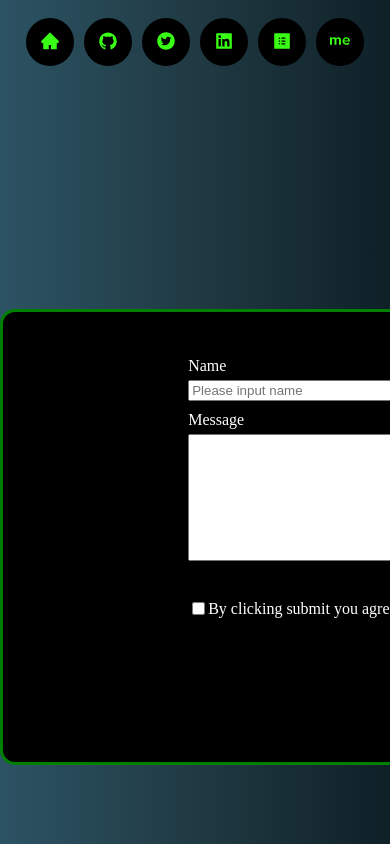
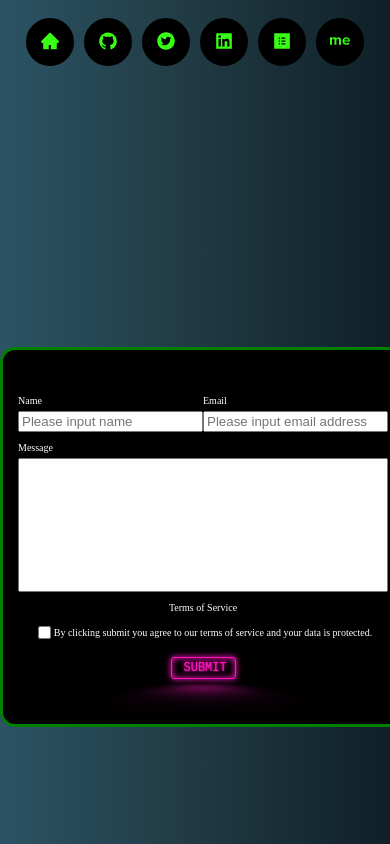
Before and after one commit to Web-Dev-Robi/neon-lights, a React (Create React App) app: page /contact in a window 390 px wide. Shown: the top 844 px of the page. Built offline with nearby package versions, Linux system fonts and the light colour scheme; the HTML template or start-up script is replaced by a standard one; a web font is replaced by a local one.

Commit message:
fixing responsivness in contact page

```diff
--- a/src/components/pages/Contact.jsx
+++ b/src/components/pages/Contact.jsx
@@ -124,7 +124,7 @@ function Contact() {
               </p>
             </div>
             <div className={styles.submit}>
-              <button className="" type="submit">
+              <button className={styles.btn} type="submit">
                 SUBMIT
               </button>
             </div>
--- a/src/components/styles/Contact.module.css
+++ b/src/components/styles/Contact.module.css
@@ -1,5 +1,12 @@
+:root {
+  --clr-neon: hsl(317 100% 54%);
+  --clr-bg: hsl(323 21% 16%);
+  --clr-neon-blue: hsl(232, 94%, 50%);
+}
+
+
 .container {
-  height: 400px;
+  height: fit-content;
   width: 850px;
   margin: 40px auto;
   border: solid 3px green;
@@ -55,6 +62,10 @@
   margin-top: 15px;
 }
 
+button {
+  background-color: black;
+}
+
 textarea {
   resize: none;
   height: 200px;
@@ -71,3 +82,98 @@ textarea {
   margin-top: 10px;
   margin-bottom: 10px;
 }
+
+.btn {
+  font-family: monospace;
+  position: relative;
+  display: inline-block;
+  align-self: center;
+  cursor: pointer;
+  color: var(--clr-neon);
+  text-align: center;
+  font-size: 1.5rem;
+  text-decoration: none;
+  width: 125px;
+  border: var(--clr-neon) 0.125em solid;
+  border-radius: 0.25em;
+  padding: 0.25em 1em;
+  text-shadow: 0 0 0.125em var(--clr-neon), 0 0 0.45em var(--clr-neon);
+  box-shadow: inset 0 0 0.5em 0 var(--clr-neon), 0 0 0.5em 0 var(--clr-neon);
+}
+
+.btn::before {
+  pointer-events: none;
+  overflow: hidden;
+  content: "";
+  background-color: var(--clr-neon);
+  position: absolute;
+  top: 100%;
+  left: 0;
+  width: 100%;
+  height: 100%;
+
+  transform: perspective(1em) rotateX(40deg) scale(1, 0.25);
+  filter: blur(1.5em);
+  opacity: 0.9;
+  transition: background-color 100ms linear;
+}
+
+.btn:hover,
+.btn:focus {
+  background-color: var(--clr-neon);
+  color: var(--clr-bg);
+  text-shadow: none;
+}
+
+.btn::after {
+  content: "";
+  position: absolute;
+  top: 0;
+  bottom: 0;
+  left: 0;
+  right: 0;
+  box-shadow: 0 0 2em 0.5em var(--clr-neon);
+  opacity: 0;
+  transition: opacity 100ms linear;
+}
+
+.btn:hover::before,
+.btn:focus::before,
+.btn:hover::after,
+.btn:focus::after {
+  opacity: 1;
+}
+
+
+@media screen and (max-width: 700px){
+  .container {
+  height: fit-content;
+  width: 350px;
+  margin: 40px auto;
+  border: solid 3px green;
+  padding: 25px;
+  background-color: black;
+  border-radius: 15px;
+}
+  .form {
+  display: flex;
+  flex-direction: column;
+  justify-content: center;
+  align-items: center;
+}
+
+p {
+  font-size: x-small;
+}
+
+label {
+  font-size: x-small;
+}
+
+.btn {
+   font-size: 0.75rem;
+  text-decoration: none;
+  width: 65px;
+  height: auto;
+}
+}
```
